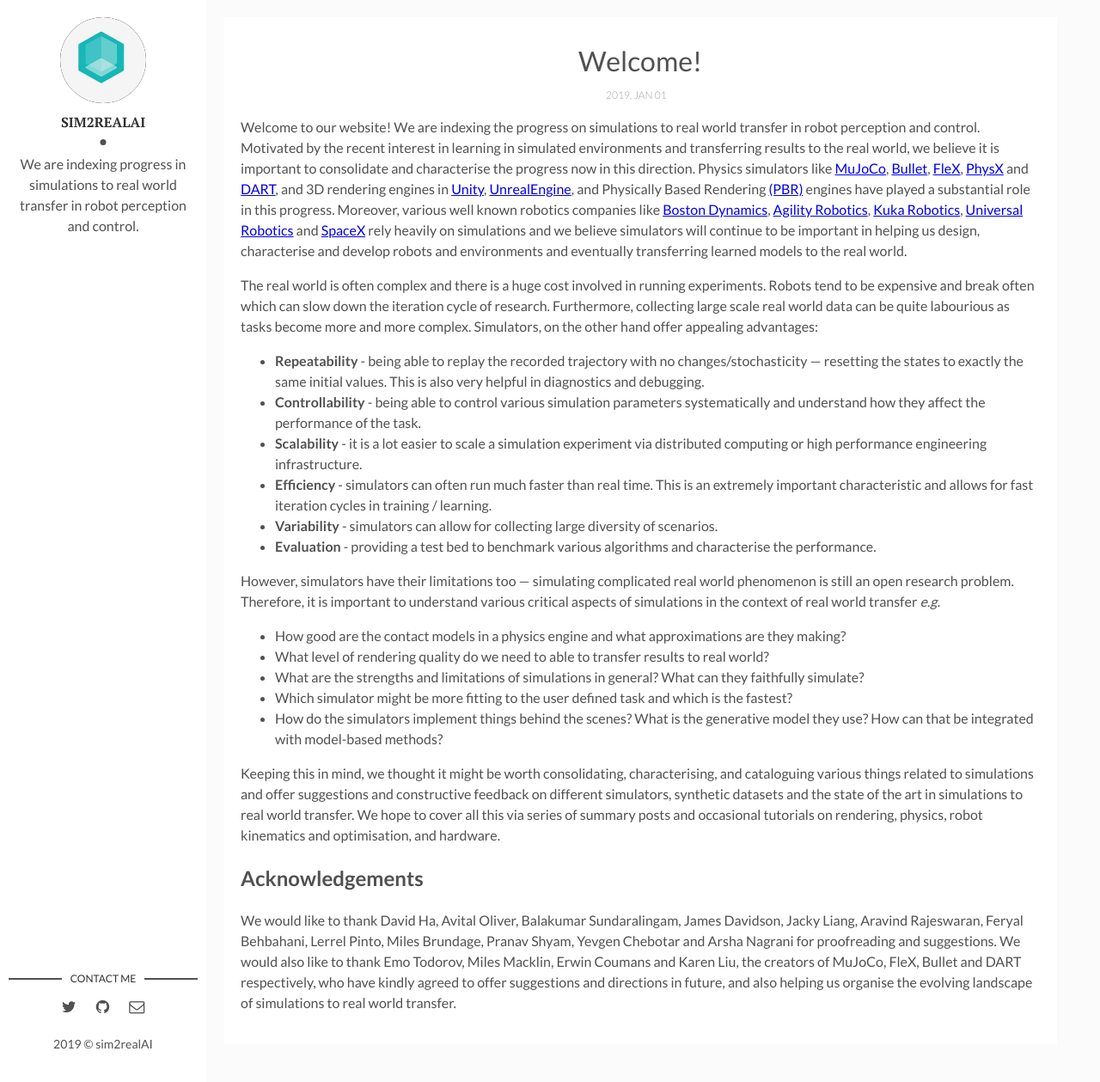
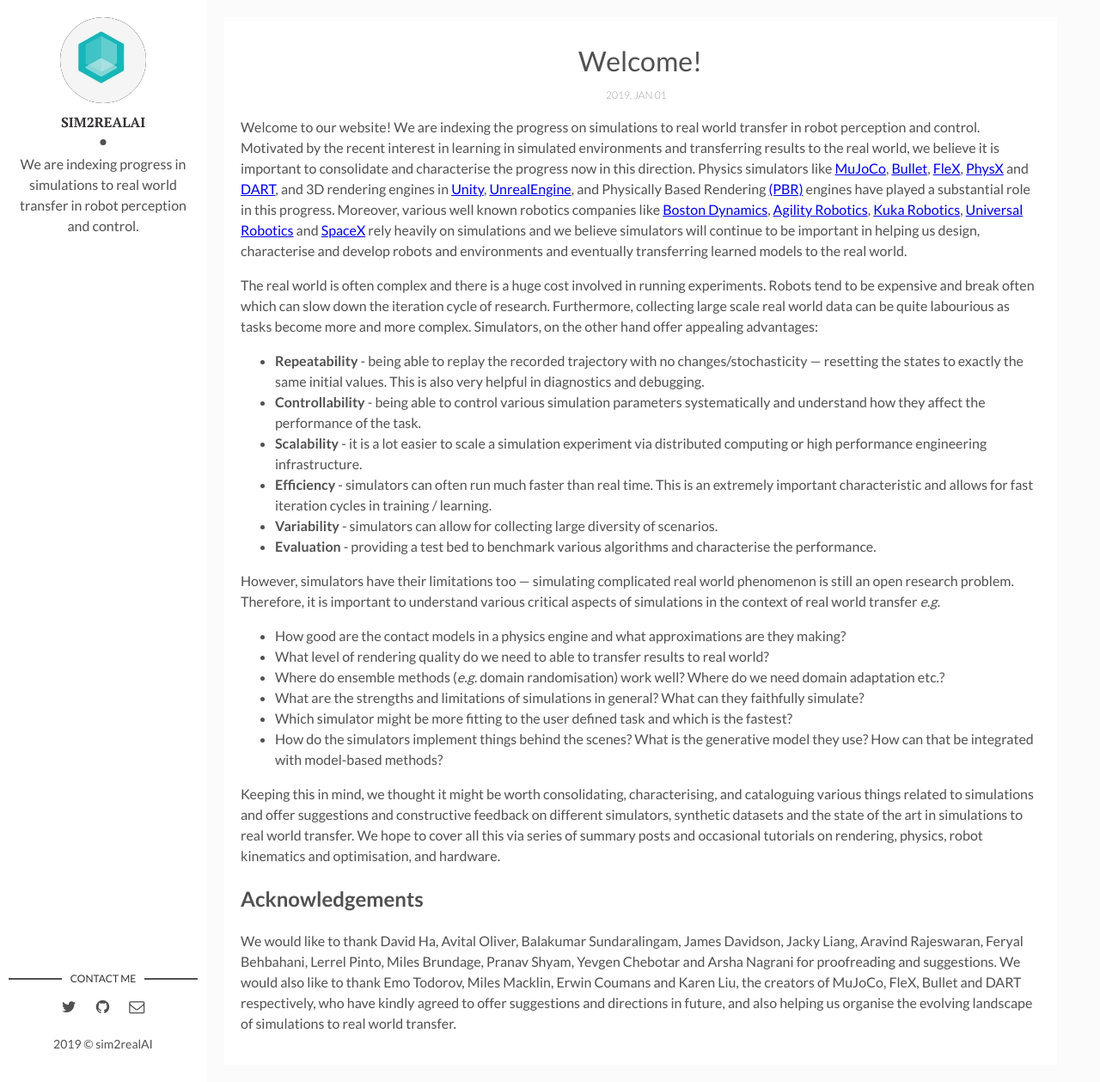
Before and after one commit to sim2realAI/sim2realAI.github.io, a Jekyll site: the page built from _posts/2019-01-01-welcome-to-sim2real-AI.markdown, in a window 1280 px wide and 1259 px high. Shown: the whole window at 86% size. Built offline with Jekyll 4.4.1, drawn with Linux system fonts in a browser that asks for light colours.

Commit message:
adding an element to domain randomisation
Signed-off-by: Ankur Handa <ahanda@nvidia.com>

```diff
--- a/_posts/2019-01-01-welcome-to-sim2real-AI.markdown
+++ b/_posts/2019-01-01-welcome-to-sim2real-AI.markdown
@@ -22,6 +22,7 @@
 
 * How good are the contact models in a physics engine and what approximations are they making?
 * What level of rendering quality do we need to able to transfer results to real world?
+* Where do ensemble methods (*e.g.* domain randomisation) work well? Where do we need domain adaptation etc.?
 * What are the strengths and limitations of simulations in general? What can they faithfully simulate?
 * Which simulator might be more fitting to the user defined task and which is the fastest?
 * How do the simulators implement things behind the scenes? What is the generative model they use? How can that be integrated with model-based methods?
```
